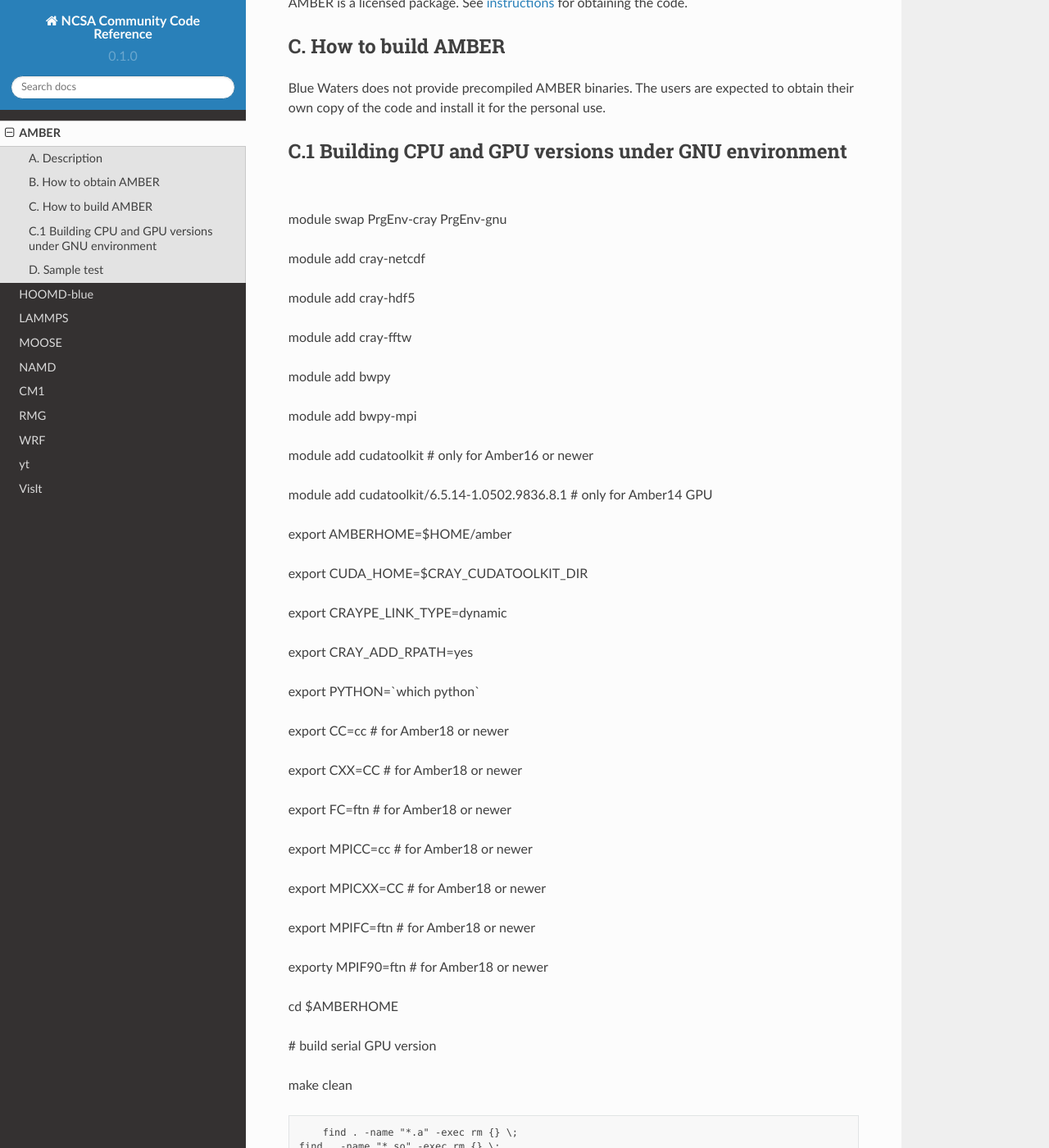
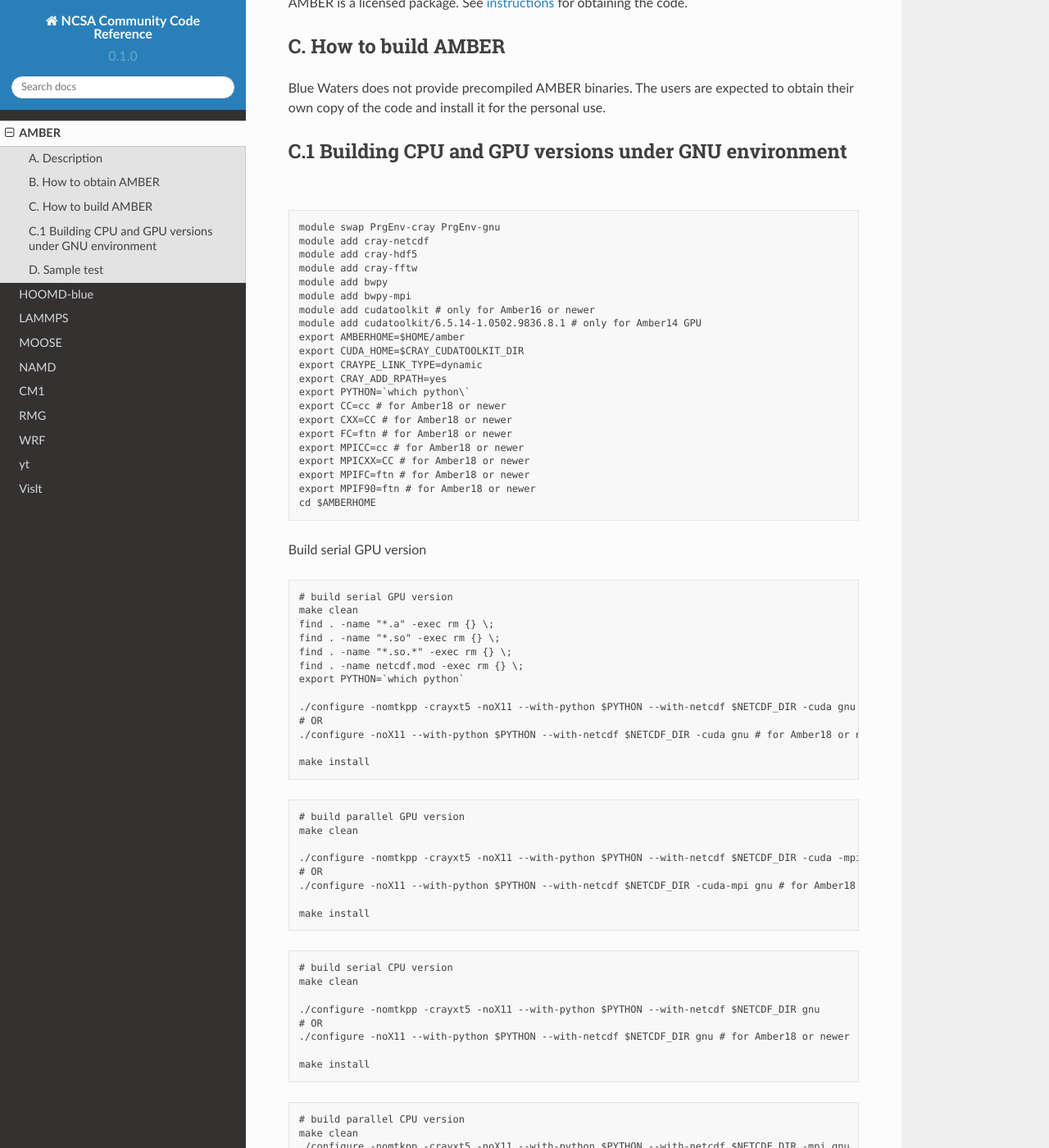
Before and after one commit to ncsa/community_code_reference, a Sphinx documentation site: the page built from docs/source/AMBER/index.rst, in a window 1280 px wide and 1400 px high, scrolled down 376 px. Shown: the whole window at 82% size. Built offline with Sphinx 7.4.7 and the Read the Docs theme 2.0.0, drawn with Linux system fonts in a browser that asks for light colours; some of the changed text lies outside the part shown.

Commit message:
Fixed code blocks
Fixed the code block structure so its better than the original

```diff
--- a/docs/source/AMBER/index.rst
+++ b/docs/source/AMBER/index.rst
@@ -26,112 +26,79 @@
 C.1 Building CPU and GPU versions under GNU environment
 ~~~~~~~~~~~~~~~~~~~~~~~~~~~~~~~~~~~~~~~~~~~~~~~~~~~~~~~
 
-module swap PrgEnv-cray PrgEnv-gnu
+::
 
-module add cray-netcdf
+  module swap PrgEnv-cray PrgEnv-gnu
+  module add cray-netcdf
+  module add cray-hdf5
+  module add cray-fftw
+  module add bwpy
+  module add bwpy-mpi
+  module add cudatoolkit # only for Amber16 or newer
+  module add cudatoolkit/6.5.14-1.0502.9836.8.1 # only for Amber14 GPU
+  export AMBERHOME=$HOME/amber
+  export CUDA_HOME=$CRAY_CUDATOOLKIT_DIR
+  export CRAYPE_LINK_TYPE=dynamic
+  export CRAY_ADD_RPATH=yes
+  export PYTHON=`which python\`
+  export CC=cc # for Amber18 or newer
+  export CXX=CC # for Amber18 or newer
+  export FC=ftn # for Amber18 or newer
+  export MPICC=cc # for Amber18 or newer
+  export MPICXX=CC # for Amber18 or newer
+  export MPIFC=ftn # for Amber18 or newer
+  export MPIF90=ftn # for Amber18 or newer
+  cd $AMBERHOME
 
-module add cray-hdf5
-
-module add cray-fftw
-
-module add bwpy
-
-module add bwpy-mpi
-
-module add cudatoolkit # only for Amber16 or newer
-
-module add cudatoolkit/6.5.14-1.0502.9836.8.1 # only for Amber14 GPU
-
-export AMBERHOME=$HOME/amber
-
-export CUDA_HOME=$CRAY_CUDATOOLKIT_DIR
-
-export CRAYPE_LINK_TYPE=dynamic
-
-export CRAY_ADD_RPATH=yes
-
-export PYTHON=`which python\`
-
-export CC=cc # for Amber18 or newer
-
-export CXX=CC # for Amber18 or newer
-
-export FC=ftn # for Amber18 or newer
-
-export MPICC=cc # for Amber18 or newer
-
-export MPICXX=CC # for Amber18 or newer
-
-export MPIFC=ftn # for Amber18 or newer
-
-exporty MPIF90=ftn # for Amber18 or newer
-
-cd $AMBERHOME
-
-# build serial GPU version
-
-make clean
+Build serial GPU version
 
 ::
 
-       find . -name "*.a" -exec rm {} \;
-   find . -name "*.so" -exec rm {} \;
-   find . -name "*.so.*" -exec rm {} \;
-   find . -name netcdf.mod -exec rm {} \;
-   export PYTHON=`which python`
+  # build serial GPU version
+  make clean
+  find . -name "*.a" -exec rm {} \;
+  find . -name "*.so" -exec rm {} \;
+  find . -name "*.so.*" -exec rm {} \;
+  find . -name netcdf.mod -exec rm {} \;
+  export PYTHON=`which python`
 
+  ./configure -nomtkpp -crayxt5 -noX11 --with-python $PYTHON --with-netcdf $NETCDF_DIR -cuda gnu
+  # OR
+  ./configure -noX11 --with-python $PYTHON --with-netcdf $NETCDF_DIR -cuda gnu # for Amber18 or newer
 
-./configure -nomtkpp -crayxt5 -noX11 --with-python $PYTHON --with-netcdf
-$NETCDF_DIR -cuda gnu
+  make install
 
-or
+::
 
-./configure -noX11 --with-python $PYTHON --with-netcdf $NETCDF_DIR -cuda
-gnu # for Amber18 or newer
+  # build parallel GPU version
+  make clean
 
-make install
+  ./configure -nomtkpp -crayxt5 -noX11 --with-python $PYTHON --with-netcdf $NETCDF_DIR -cuda -mpi gnu
+  # OR
+  ./configure -noX11 --with-python $PYTHON --with-netcdf $NETCDF_DIR -cuda-mpi gnu # for Amber18 or newer
 
-# build parallel GPU version
+  make install
 
-make clean
+::
 
-./configure -nomtkpp -crayxt5 -noX11 --with-python $PYTHON --with-netcdf
-$NETCDF_DIR -cuda -mpi gnu
+  # build serial CPU version
+  make clean
 
-or
+  ./configure -nomtkpp -crayxt5 -noX11 --with-python $PYTHON --with-netcdf $NETCDF_DIR gnu
+  # OR
+  ./configure -noX11 --with-python $PYTHON --with-netcdf $NETCDF_DIR gnu # for Amber18 or newer
 
-./configure -noX11 --with-python $PYTHON --with-netcdf $NETCDF_DIR -cuda
--mpi gnu # for Amber18 or newer
+  make install
 
-make install
+::
 
-# build serial CPU version
+  # build parallel CPU version
+  make clean
+  ./configure -nomtkpp -crayxt5 -noX11 --with-python $PYTHON --with-netcdf $NETCDF_DIR -mpi gnu
+  # OR
+  ./configure -noX11 --with-python $PYTHON --with-netcdf $NETCDF_DIR -mpi gnu # for Amber18 or newer
 
-make clean
-
-./configure -nomtkpp -crayxt5 -noX11 --with-python $PYTHON --with-netcdf
-$NETCDF_DIR gnu
-
-or
-
-./configure -noX11 --with-python $PYTHON --with-netcdf $NETCDF_DIR gnu #
-for Amber18 or newer
-
-make install
-
-# build parallel CPU version
-
-make clean
-
-./configure -nomtkpp -crayxt5 -noX11 --with-python $PYTHON --with-netcdf
-$NETCDF_DIR -mpi gnu
-
-or
-
-./configure -noX11 --with-python $PYTHON --with-netcdf $NETCDF_DIR -mpi
-gnu # for Amber18 or newer
-
-make install
+  make install
 
 Successful compilation will create executables in $AMBERHOME/bin
 directory, e.g. sander.MPI.
@@ -143,25 +110,24 @@
 directory. To make sure that the compiled code works, we will run one of
 the supplied tests.
 
-cd $AMBERHOME/test/ubiquitine
+::
+
+  cd $AMBERHOME/test/ubiquitine
 
 create run.pbs file having the following content:
 
-#!/bin/bash
+::
 
-#PBS -l nodes=2:ppn=32:xe
-
-#PBS -l walltime=00:05:00
-
-#PBS -q debug
-
-cd $PBS_O_WORKDIR
-
-export AMBERHOME=/insert_absolute_path_to_amber14
-
-aprun -n 32 -N 16 -d 2 $AMBERHOME/bin/sander.MPI -O -i mdin -p prmtop -c
-inpcrd -o job.out
+  #!/bin/bash
+  #PBS -l nodes=2:ppn=32:xe
+  #PBS -l walltime=00:05:00
+  #PBS -q debug
+  cd $PBS_O_WORKDIR
+  export AMBERHOME=/insert_absolute_path_to_amber14
+  aprun -n 32 -N 16 -d 2 $AMBERHOME/bin/sander.MPI -O -i mdin -p prmtop -c inpcrd -o job.out
 
 Submit the job
 
-qsub run.pbs
+::
+
+  qsub run.pbs
```
